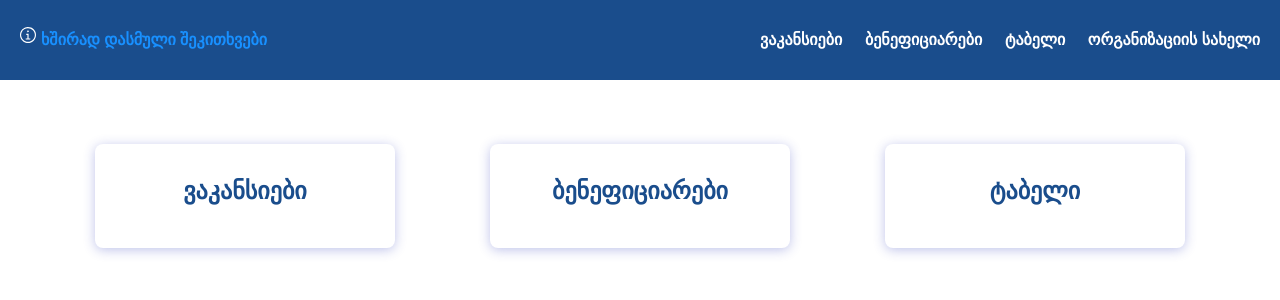
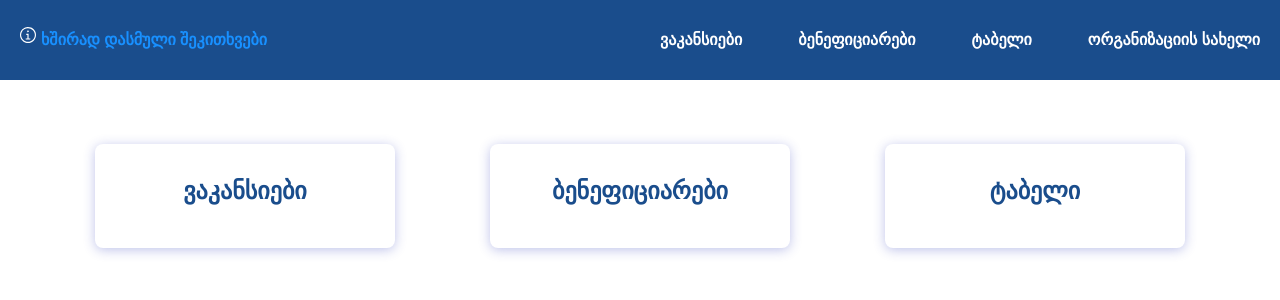
Before and after one commit to MariamKulumbegovi/public-work, a React (Create React App) app: page / in a window 1280 px wide. Shown: the top 300 px of the page. Built offline with nearby package versions, Linux system fonts and the light colour scheme.

Commit message:
changed style

```diff
--- a/src/components/Header/Header.css
+++ b/src/components/Header/Header.css
@@ -25,7 +25,7 @@
 }
 .menu-wrapper {
   justify-content: end;
-  max-width: 500px;
+  max-width: 600px;
   display: flex;
   justify-content: space-between;
   align-items: center;
--- a/src/components/Questions/Questions.js
+++ b/src/components/Questions/Questions.js
@@ -21,7 +21,7 @@ export const Questions = () => {
             defaultActiveKey={['0']}
             expandIconPosition="right"
             expandIcon={({ isActive }) =>
-              isActive ? <PlusOutlined /> : <MinusOutlined />
+              isActive ? <MinusOutlined /> : <PlusOutlined />
             }
           >
             {questions.map((question, index) => (
```
